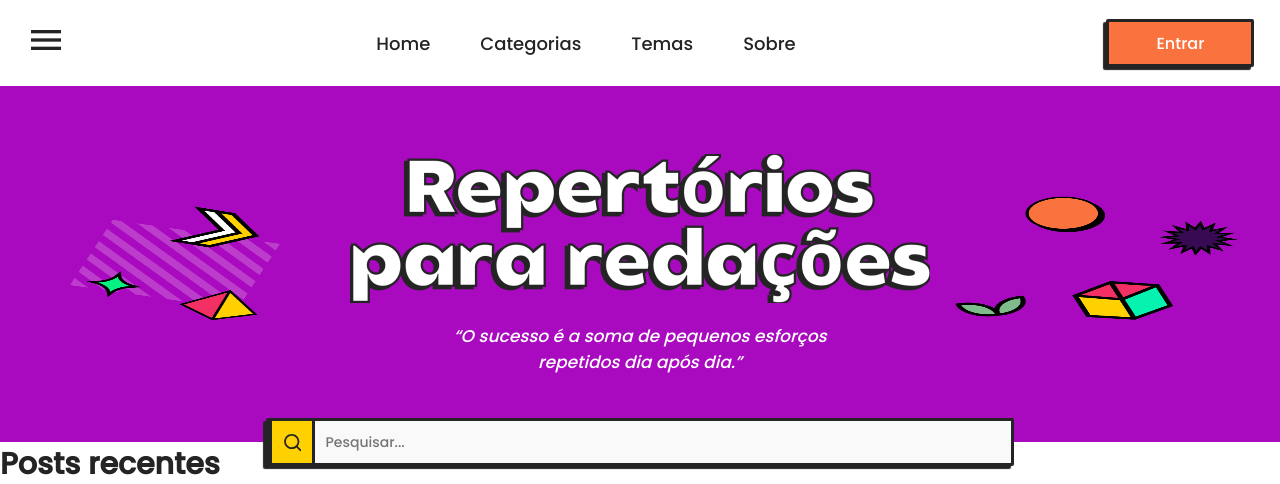
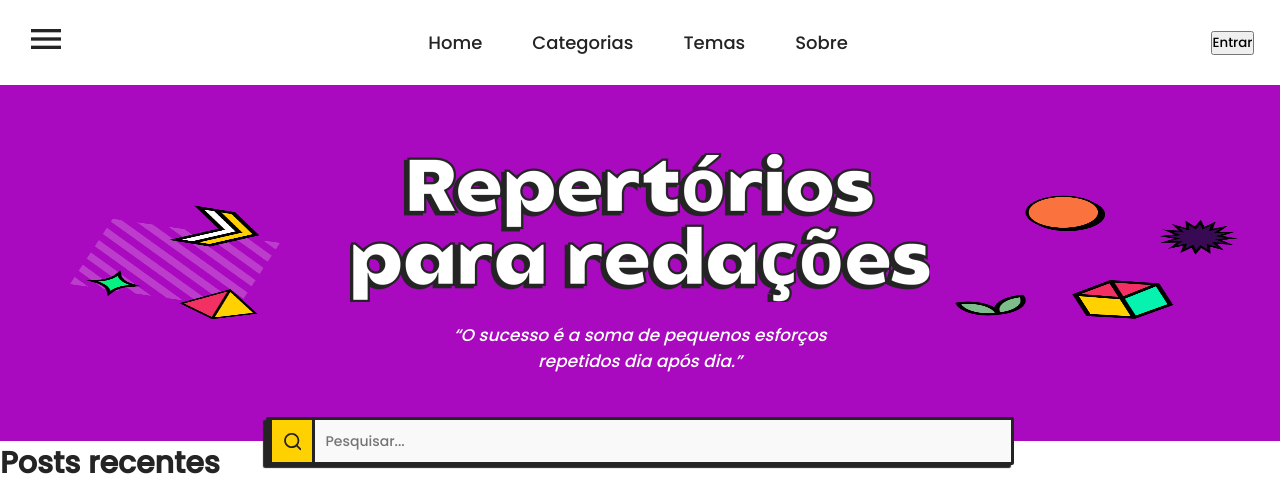
Before and after one commit to grzlrlph/Redai-web, a PHP site: page / in a window 1280 px wide. Shown: the top 484 px of the page. Run offline with PHP 8.4, Linux system fonts and the light colour scheme.

Commit message:
Update style.css

```diff
--- a/css/style.css
+++ b/css/style.css
@@ -46,16 +46,15 @@
   color: var(--cor-principal);
 }
 
-  button {
+.botao {
   width: 148px;
   height: 48px;
-    padding: 12px 50px;
   display: flex;
   justify-content: center;
   align-items: center;
   border-radius: 2px;
   border: 3px solid var(--cinza-sombra-botao);
-    background: var(--laranja);
+  background-color: var(--laranja);
   box-shadow: -3px 3px 1px var(--cinza-sombra-botao);
   color: white;
   font-size: 16px;
@@ -91,7 +90,8 @@
   text-align: center;
 
 }
-  #barra-pesquisa{
+
+#barra-pesquisa {
   background: #F9F9F9;
   border-radius: 2px;
   border: 3px solid var(--cinza-sombra-botao);
@@ -107,7 +107,7 @@
   transform: translate(50%, -50%);
 }
 
-  .pesquisa-text{
+.pesquisa-text {
   border: 0;
   outline: 0;
   background: none;
@@ -117,7 +117,7 @@
 
 }
 
-    #pesquisa-icon{
+#pesquisa-icon {
   background: #FFD100;
 
   padding: 11px;
@@ -125,7 +125,7 @@
   border: 3px solid var(--cinza-sombra-botao);
 }
 
-    h2{
+h2 {
   color: var(--cinza-sombra-botao);
   /*font-family: FONTSPRING DEMO - Balgin;*/
   font-size: 30px;
@@ -133,6 +133,7 @@
   font-weight: 700;
   line-height: normal;
 }
+
 /*#banner h1 {
     color: #FFF;
     text-align: center;
```
Lines whose indentation alone changed are shown as unchanged.
